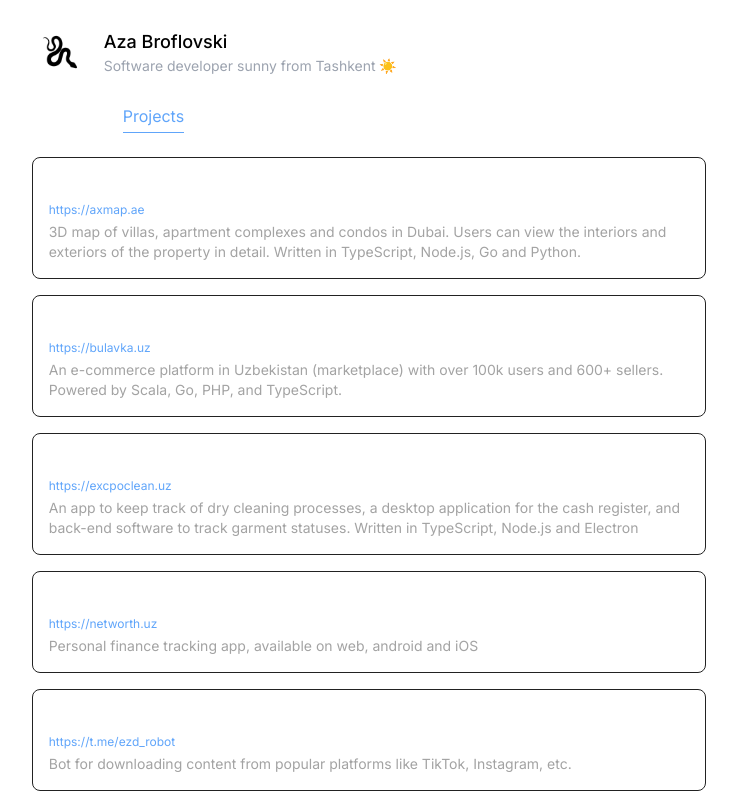
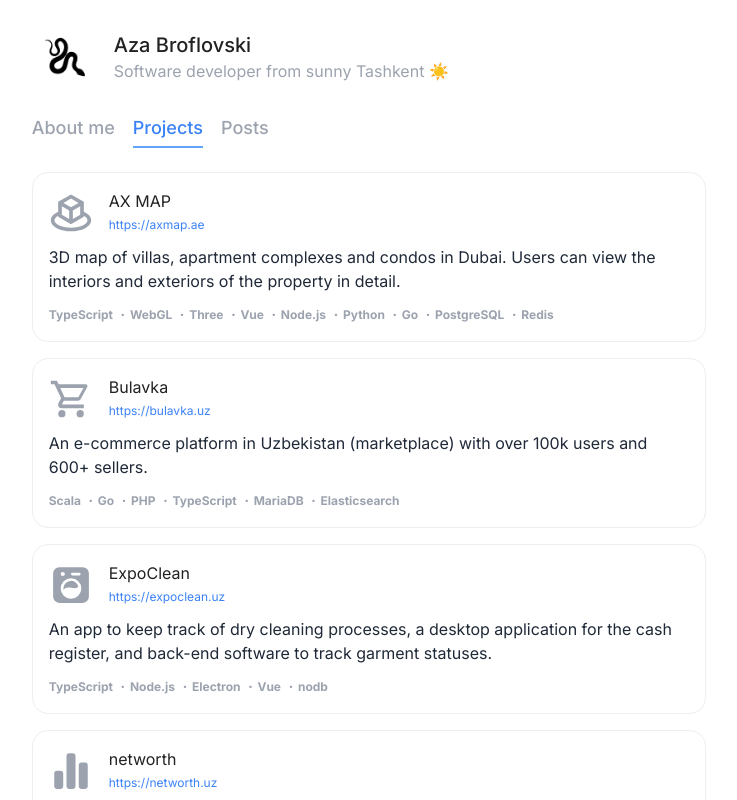
Before and after one commit to azabroflovski/azabroflovski, a Nuxt app: page /projects in a window 1280 px wide. Shown: the top 800 px of the page, without its empty margins (271-1008 px from the left). Built offline with nearby package versions, Linux system fonts and the light colour scheme.

Commit message:
feat: ui improvements

```diff
--- a/app.vue
+++ b/app.vue
@@ -4,12 +4,14 @@
 </script>
 
 <template>
+  <div class="h-screen light:bg-white dark:bg-black">
     <NuxtLoadingIndicator />
     <NuxtLayout>
       <KeepAlive>
         <NuxtPage />
       </KeepAlive>
     </NuxtLayout>
+  </div>
 </template>
 
 <style>
@@ -21,6 +23,7 @@
   text-rendering: optimizeLegibility;
   -webkit-font-smoothing: antialiased;
   -moz-osx-font-smoothing: grayscale;
+  background: theme('col');
 }
 
 body {
@@ -44,4 +47,8 @@
   opacity: 0;
   transform: translateY(10px);
 }
+
+body {
+  overflow-y: scroll;
+}
 </style>
--- a/components/Author.vue
+++ b/components/Author.vue
@@ -3,14 +3,14 @@
     <img
         src="/logo.jpg"
         alt="snake logo"
-        class="w-56px b-rd-50% mr-16px"
+        class="w-66px b-rd-50% mr-16px"
     >
     <div>
-      <div class="text-lg font-500">
+      <div class="text-xl text-dark @dark:text-light font-500">
         Aza Broflovski
       </div>
-      <div class="sm:text-sm text-xs text-gray-400">
-        Software developer sunny from Tashkent ☀️
+      <div class="sm:text-base text-xs text-gray-400">
+        Software developer from sunny Tashkent ☀️
       </div>
     </div>
   </div>
--- a/components/Navigation.vue
+++ b/components/Navigation.vue
@@ -22,9 +22,9 @@
         :key="nav.name"
         :to="nav"
         :class="{
-          'text-blue! border-b-blue!': nav.name === $route.name
+          'text-blue-500! border-b-blue!': nav.name === $route.name
         }"
-        class="mr-lg text-white border-b-1 border-b-solid border-b-transparent pb-1"
+        class="mr-lg text-gray border-b-2 font-500 border-b-solid border-b-transparent pb-1 text-lg"
     >
       {{ nav.label }}
     </NuxtLink>
--- a/components/ProjectCard.vue
+++ b/components/ProjectCard.vue
@@ -5,17 +5,31 @@
 </script>
 
 <template>
-  <a class="project text-white" :href="project.url" target="_blank">
+  <a class="project text-dark @dark:text-light" :href="project.url" target="_blank">
+    <div class="flex items-center mb-2">
+      <div v-html="project.icon" class="mr-4 text-gray">
+
+      </div>
+
+      <div>
         <div class="mb-1">
           {{ project.title }}
         </div>
 
-    <div class="text-xs text-blue mb-1">
+        <div class="text-xs text-blue-500 mb-1">
           {{ project.url }}
         </div>
+      </div>
+    </div>
 
-    <div class="text-truegray text-sm">
+     <div class="text-gray-800 @dark:text-gray text-base">
        {{ project.description }}
+     </div>
+
+     <div class="text-gray @dark:text-gray-600 font-bold mt-2 project__tags">
+      <span v-for="item in project.technologies" :key="item" class="text-xs">
+        {{ item }} <b>&nbsp; · &nbsp;</b>
+      </span>
      </div>
   </a>
 </template>
@@ -23,14 +37,36 @@
 <style>
 .project {
   display: block;
-  border: 1px solid #222;
+  border: 1px solid #eee;
   padding: 16px;
-  border-radius: 8px;
+  border-radius: 16px;
   transition: 250ms ease;
   text-decoration: none;
+}
+
+.project__tags span:last-child b {
+  display: none;
+}
+
+.project svg {
+  width: 44px;
+  height: 44px;
+}
+
+.project:hover {
+  background-color: rgba(0, 0, 0, 0.015);
+}
+
+@media (prefers-color-scheme: dark) {
+  .project {
+    border: 1px solid #222;
   }
 
   .project:hover {
     background-color: rgba(255, 255, 255, 0.01);
   }
+}
+
+
+
 </style>
--- a/nuxt.config.ts
+++ b/nuxt.config.ts
@@ -2,6 +2,14 @@
 export default defineNuxtConfig({
   compatibilityDate: '2024-04-03',
   app: {
+    head: {
+      meta: [
+        {
+          name: 'viewport',
+          content: 'width=device-width, height=device-height, initial-scale=1.0, user-scalable=0, minimum-scale=1.0, maximum-scale=1.0'
+        }
+      ]
+    },
     pageTransition: {
       name: 'page',
       mode: 'out-in'
--- a/package.json
+++ b/package.json
@@ -11,6 +11,7 @@
   },
   "dependencies": {
     "@unocss/reset": "^0.62.1",
+    "@vueuse/core": "^11.0.3",
     "nuxt": "^3.12.4",
     "vue": "latest"
   },
--- a/pages/projects.vue
+++ b/pages/projects.vue
@@ -2,60 +2,79 @@
 const projects = [
   {
     title: 'AX MAP',
-    description: '3D map of villas, apartment complexes and condos in Dubai. Users can view the interiors and exteriors of the property in detail. Written in TypeScript, Node.js, Go and Python.',
+    description: '3D map of villas, apartment complexes and condos in Dubai. Users can view the interiors and exteriors of the property in detail.',
     url: 'https://axmap.ae',
+    icon: '<svg xmlns="http://www.w3.org/2000/svg" width="1em" height="1em" viewBox="0 0 24 24"><path fill="currentColor" d="m12 1.842l7 4.084v5.401c1.03.452 1.927 1.018 2.61 1.687c.828.81 1.39 1.825 1.39 2.986c0 1.963-1.566 3.472-3.482 4.43C17.542 21.418 14.883 22 12 22s-5.543-.582-7.518-1.57C2.566 19.472 1 17.964 1 16c0-1.161.562-2.175 1.39-2.986c.683-.67 1.58-1.235 2.61-1.687V5.926zM5 13.56a5.8 5.8 0 0 0-1.212.884C3.224 14.996 3 15.525 3 16c0 .798.673 1.79 2.376 2.641C7.02 19.463 9.36 20 12 20s4.98-.537 6.624-1.359C20.327 17.79 21 16.798 21 16c0-.475-.224-1.004-.788-1.557A5.8 5.8 0 0 0 19 13.56v.515l-7 4.084l-7-4.084zm12-.633V8.365l-4 2.223v4.671zm-6 2.333v-4.67L7 8.364v4.56zM7.876 6.563L12 8.856l4.124-2.293L12 4.158z"/></svg>',
+    technologies: ['TypeScript', 'WebGL', 'Three', 'Vue', 'Node.js', 'Python', 'Go', 'PostgreSQL', 'Redis']
   },
   {
     title: 'Bulavka',
-    description: 'An e-commerce platform in Uzbekistan (marketplace) with over 100k users and 600+ sellers. Powered by Scala, Go, PHP, and TypeScript.',
+    description: 'An e-commerce platform in Uzbekistan (marketplace) with over 100k users and 600+ sellers.',
     url: 'https://bulavka.uz',
+    icon: '<svg xmlns="http://www.w3.org/2000/svg" width="1em" height="1em" viewBox="0 0 24 24"><path fill="currentColor" d="M17 18a2 2 0 0 1 2 2a2 2 0 0 1-2 2a2 2 0 0 1-2-2c0-1.11.89-2 2-2M1 2h3.27l.94 2H20a1 1 0 0 1 1 1c0 .17-.05.34-.12.5l-3.58 6.47c-.34.61-1 1.03-1.75 1.03H8.1l-.9 1.63l-.03.12a.25.25 0 0 0 .25.25H19v2H7a2 2 0 0 1-2-2c0-.35.09-.68.24-.96l1.36-2.45L3 4H1zm6 16a2 2 0 0 1 2 2a2 2 0 0 1-2 2a2 2 0 0 1-2-2c0-1.11.89-2 2-2m9-7l2.78-5H6.14l2.36 5z"/></svg>',
+    technologies: ['Scala', 'Go', 'PHP', 'TypeScript', 'MariaDB', 'Elasticsearch']
   },
   {
     title: 'ExpoClean',
-    description: 'An app to keep track of dry cleaning processes, a desktop application for the cash register, and back-end software to track garment statuses. Written in TypeScript, Node.js and Electron',
-    url: 'https://excpoclean.uz',
+    description: 'An app to keep track of dry cleaning processes, a desktop application for the cash register, and back-end software to track garment statuses.',
+    url: 'https://expoclean.uz',
+    icon: '<svg xmlns="http://www.w3.org/2000/svg" width="1em" height="1em" viewBox="0 0 32 32"><path fill="currentColor" d="M10.5 18.5a5.5 5.5 0 0 1 10.865-1.218c-.264.276-.563.55-1.05.76c-.694.3-1.839.478-3.814-.016c-2.204-.55-3.69-.223-4.728.421a5 5 0 0 0-1.157 1.008l-.028.031a5.5 5.5 0 0 1-.088-.986M7.5 3A4.5 4.5 0 0 0 3 7.5v17A4.5 4.5 0 0 0 7.5 29h17a4.5 4.5 0 0 0 4.5-4.5v-17A4.5 4.5 0 0 0 24.5 3zm8.5 8a7.5 7.5 0 1 1 0 15a7.5 7.5 0 0 1 0-15m-4.5-3a1.5 1.5 0 1 1-3 0a1.5 1.5 0 0 1 3 0M17 7h5a1 1 0 1 1 0 2h-5a1 1 0 1 1 0-2"/></svg>',
+    technologies: ['TypeScript', 'Node.js', 'Electron', 'Vue', 'nodb']
   },
   {
     title: 'networth',
     description: 'Personal finance tracking app, available on web, android and iOS',
     url: 'https://networth.uz',
+    icon: '<svg xmlns="http://www.w3.org/2000/svg" width="1em" height="1em" viewBox="0 0 24 24"><path fill="currentColor" d="M7.755 13.38v6.83a1.54 1.54 0 0 1-1.54 1.54h-1.81a1.54 1.54 0 0 1-1.55-1.54v-6.83a1.54 1.54 0 0 1 1.55-1.55h1.81a1.54 1.54 0 0 1 1.54 1.55m6.7-9.58v16.41a1.54 1.54 0 0 1-1.55 1.54h-1.81a1.55 1.55 0 0 1-1.55-1.54V3.8a1.56 1.56 0 0 1 1.55-1.55h1.81a1.55 1.55 0 0 1 1.55 1.55m6.69 5.18v11.23a1.54 1.54 0 0 1-1.54 1.54h-1.81a1.54 1.54 0 0 1-1.55-1.54V8.98a1.55 1.55 0 0 1 1.55-1.55h1.85a1.55 1.55 0 0 1 1.5 1.55"/></svg>',
+    technologies: ['TypeScript', 'Bun', 'PHP', 'PostgreSQL', 'Laravel']
   },
   {
     title: 'ezd',
     description: 'Bot for downloading content from popular platforms like TikTok, Instagram, etc.',
-    url: 'https://t.me/ezd_robot'
+    url: 'https://t.me/ezd_robot',
+    icon: '<svg xmlns="http://www.w3.org/2000/svg" width="1em" height="1em" viewBox="0 0 16 16"><path fill="currentColor" d="M2.75 14A1.75 1.75 0 0 1 1 12.25v-2.5a.75.75 0 0 1 1.5 0v2.5c0 .138.112.25.25.25h10.5a.25.25 0 0 0 .25-.25v-2.5a.75.75 0 0 1 1.5 0v2.5A1.75 1.75 0 0 1 13.25 14Z"/><path fill="currentColor" d="M7.25 7.689V2a.75.75 0 0 1 1.5 0v5.689l1.97-1.969a.749.749 0 1 1 1.06 1.06l-3.25 3.25a.75.75 0 0 1-1.06 0L4.22 6.78a.749.749 0 1 1 1.06-1.06z"/></svg>',
+    technologies: ['TypeScript', 'Bun', 'Redis', 'PostgreSQL']
   },
   {
-    title: 'Fast News',
+    title: 'FastNews',
     description: 'MASS MEDIA website in Uzbekistan, written in PHP and TypeScript',
     url: 'https://fastnews.uz',
+    icon: '<svg xmlns="http://www.w3.org/2000/svg" width="1em" height="1em" viewBox="0 0 20 20"><path fill="currentColor" d="M5 12v-2h2v2zm10-7.506A1.5 1.5 0 0 0 13.5 3H3.423a1.5 1.5 0 0 0-1.5 1.5v9a2.5 2.5 0 0 0 2.5 2.5h11.154a2.5 2.5 0 0 0 2.5-2.5v-6a1.5 1.5 0 0 0-1.5-1.5H16v7.23a.5.5 0 0 1-1 0zM4 6.5a.5.5 0 0 1 .5-.5h8a.5.5 0 0 1 0 1h-8a.5.5 0 0 1-.5-.5M9.5 9h3a.5.5 0 0 1 0 1h-3a.5.5 0 0 1 0-1M9 12.5a.5.5 0 0 1 .5-.5h3a.5.5 0 0 1 0 1h-3a.5.5 0 0 1-.5-.5M4.5 9h3a.5.5 0 0 1 .5.5v3a.5.5 0 0 1-.5.5h-3a.5.5 0 0 1-.5-.5v-3a.5.5 0 0 1 .5-.5"/></svg>',
+    technologies: ['JavaScript', 'PHP', 'Wordpress']
   },
   {
     title: 'Tiny Dialogue',
     description: 'Native, no overhead scripts, just dialog. Tiny wrapper over the <dialog>',
     url: 'https://github.com/azabroflovski/tiny-dialogue',
+    icon: '<svg xmlns="http://www.w3.org/2000/svg" width="1em" height="1em" viewBox="0 0 32 32"><path fill="currentColor" d="M28 4H10a2.006 2.006 0 0 0-2 2v14a2.006 2.006 0 0 0 2 2h18a2.006 2.006 0 0 0 2-2V6a2.006 2.006 0 0 0-2-2m0 16H10V6h18Z"/><path fill="currentColor" d="M18 26H4V16h2v-2H4a2.006 2.006 0 0 0-2 2v10a2.006 2.006 0 0 0 2 2h14a2.006 2.006 0 0 0 2-2v-2h-2Z"/></svg>',
+    technologies: ['TypeScript', 'JavaScript'],
   },
   {
     title: 'mxik',
     description: 'Simple package for API calls tasnif.soliq.uz (written in TypeScript ⚡) ️',
     url: 'https://github.com/azabroflovski/mxik-js',
+    icon: '<svg xmlns="http://www.w3.org/2000/svg" width="1em" height="1em" viewBox="0 0 32 32"><path fill="currentColor" d="M8 9H4a2 2 0 0 0-2 2v12h2v-5h4v5h2V11a2 2 0 0 0-2-2m-4 7v-5h4v5zm18-5h3v10h-3v2h8v-2h-3V11h3V9h-8zm-8 12h-2V9h6a2 2 0 0 1 2 2v5a2 2 0 0 1-2 2h-4zm0-7h4v-5h-4z"/></svg>',
+    technologies: ['TypeScript', 'JavaScript'],
   },
   {
     title: 'thumbor-client',
     description: 'JavaScript / TypeScript client for Thumbor (works on node and browser)️',
-    url: 'https://github.com/azabroflovski/thumbor-client'
+    url: 'https://github.com/azabroflovski/thumbor-client',
+    icon: '<svg xmlns="http://www.w3.org/2000/svg" width="1em" height="1em" viewBox="0 0 32 32"><path fill="currentColor" d="M8 9H4a2 2 0 0 0-2 2v12h2v-5h4v5h2V11a2 2 0 0 0-2-2m-4 7v-5h4v5zm18-5h3v10h-3v2h8v-2h-3V11h3V9h-8zm-8 12h-2V9h6a2 2 0 0 1 2 2v5a2 2 0 0 1-2 2h-4zm0-7h4v-5h-4z"/></svg>',
+    technologies: ['TypeScript', 'JavaScript'],
   },
   {
     title: 'onlinepbx',
     description: 'Simple and powerful onlinepbx telephony wrapper. (Written in TypeScript)',
-    url: 'https://github.com/azabroflovski/onlinepbx'
+    url: 'https://github.com/azabroflovski/onlinepbx',
+    icon: '<svg xmlns="http://www.w3.org/2000/svg" width="1em" height="1em" viewBox="0 0 32 32"><path fill="currentColor" d="M8 9H4a2 2 0 0 0-2 2v12h2v-5h4v5h2V11a2 2 0 0 0-2-2m-4 7v-5h4v5zm18-5h3v10h-3v2h8v-2h-3V11h3V9h-8zm-8 12h-2V9h6a2 2 0 0 1 2 2v5a2 2 0 0 1-2 2h-4zm0-7h4v-5h-4z"/></svg>',
+    technologies: ['TypeScript', 'JavaScript'],
   },
 ]
 </script>
 
 <template>
   <div class="pt-6">
-    <div class="grid  gap-col-lg">
     <ProjectCard
         v-for="project in projects"
         :key="project.title"
@@ -63,5 +82,4 @@
         class="mb-4"
     />
   </div>
-  </div>
 </template>
```
Also changed, not shown: 1 other file (tests, documents, lock files or other folders). Lines whose indentation alone changed are shown as unchanged.
